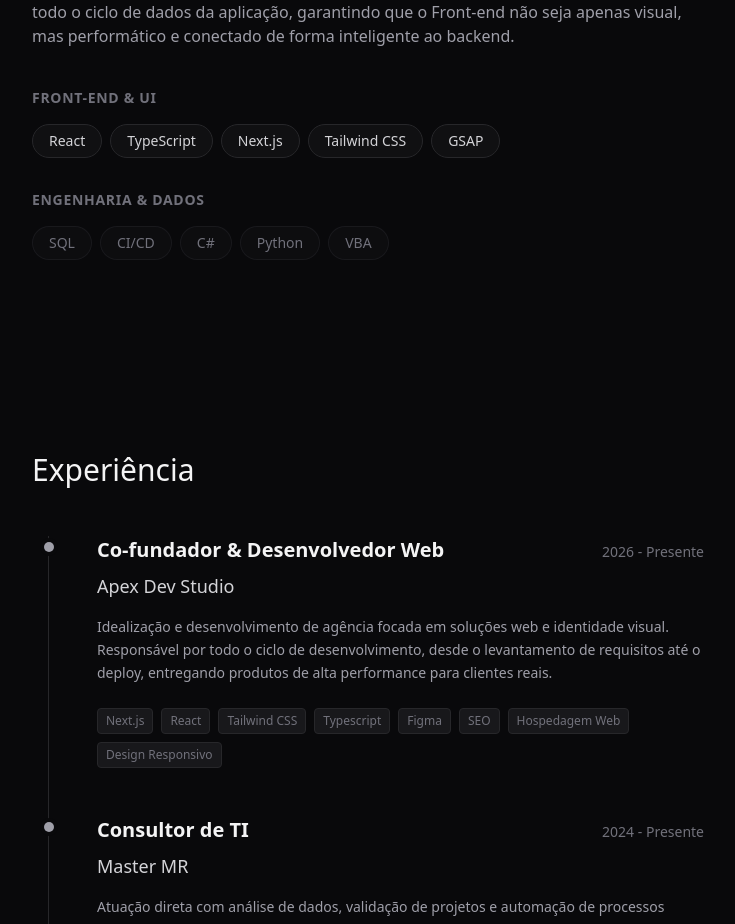
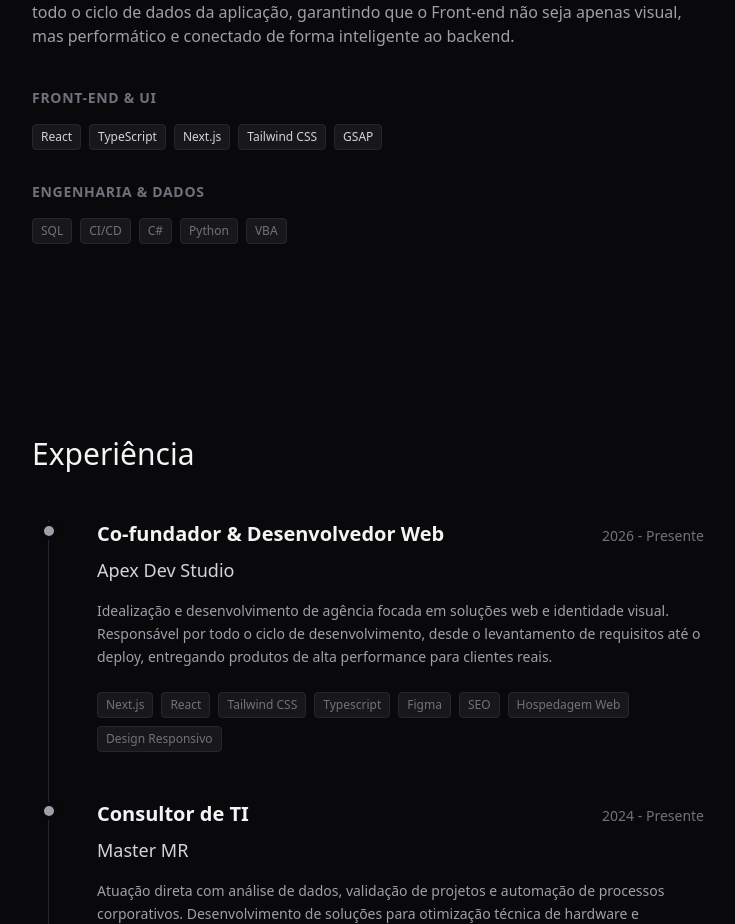
Before and after one commit to GroundWave96/portfolio, a Next.js app: page / in a window 1280 px wide. Shown: the part 1084-2008 px from the top of the page, without its empty margins (272-1007 px from the left). Built offline with nearby package versions, Linux system fonts and the light colour scheme.

Commit message:
style: padroniza design e formato das tags de tecnologia em todas as seções

```diff
--- a/src/sections/About.tsx
+++ b/src/sections/About.tsx
@@ -1,5 +1,4 @@
 "use client";
-
 import { motion } from "framer-motion";
 import dict from "@/locales/pt.json";
 
@@ -19,7 +18,6 @@ export function About() {
                 <h2 className="mb-8 text-3xl font-medium text-zinc-100">
                     {dict.about.title}
                 </h2>
-
                 <div className="space-y-6 text-zinc-400">
                     <p>{dict.about.p1}</p>
                     <p>{dict.about.p2}</p>
@@ -31,7 +29,7 @@ export function About() {
                     </h3>
                     <div className="flex flex-wrap gap-2">
                         {primarySkills.map((skill) => (
-                            <span key={skill} className="rounded-full bg-zinc-900/50 px-4 py-1.5 text-sm text-zinc-300 border border-zinc-800">
+                            <span key={skill} className="text-xs font-medium text-zinc-300 px-2 py-1 rounded bg-zinc-900 border border-zinc-800">
                                 {skill}
                             </span>
                         ))}
@@ -44,7 +42,7 @@ export function About() {
                     </h3>
                     <div className="flex flex-wrap gap-2">
                         {secondarySkills.map((skill) => (
-                            <span key={skill} className="rounded-full bg-zinc-900/30 px-4 py-1.5 text-sm text-zinc-500 border border-zinc-800/50">
+                            <span key={skill} className="text-xs font-medium text-zinc-500 px-2 py-1 rounded bg-zinc-900 border border-zinc-800">
                                 {skill}
                             </span>
                         ))}
```
